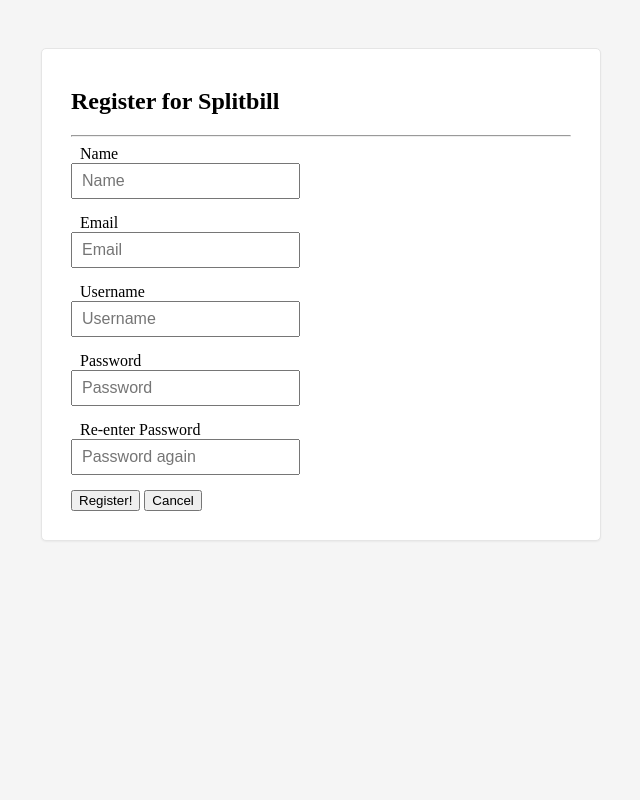
After one commit to srinath-sridhar/Yacrt, a Django app: template templates/registration/new.html in a window 1280 px wide. The commit adds this page. Shown: the whole page, without its empty margins (272-912 px from the left). Run offline with Django 3.2, Linux system fonts and the light colour scheme; the template is opened without the code that fills it, so the values that code supplies are empty; some libraries are stand-ins or nearby versions.

Commit message:
Added a working registration page. Validation is not present.

```diff
--- a/registration/urls.py
+++ b/registration/urls.py
@@ -3,6 +3,8 @@ from registration import views
 
 urlpatterns = patterns('',
                        url(r'^signin/$',views.signin_form, name="signin_form"),
+                       url(r'^new/$',views.create_new, name="create_new"),
+                       url(r'^save$',views.save_user, name="save_user"),
                        url(r'^authenticate_user/',views.authenticate_user, name="authenticate_user"),
                        url(r'^signout/$', views.signout, name="signout")
                        )
--- a/svnclient/pysclient.py
+++ b/svnclient/pysclient.py
@@ -18,9 +18,9 @@ class Pysclient:
 
     def get_file_list(self):
         file_list = []
-        for i in svncommands.list(self.client, self.url):
-                l = PylistWrapper(i, self.url)
-                file_list.append(l)
+        # for i in svncommands.list(self.client, self.url):
+        #         l = PylistWrapper(i, self.url)
+        #         file_list.append(l)
                 # Log purposes only
 #                logRepoFileListHeadVersion(self , l)
         return file_list
--- /dev/null
+++ b/templates/registration/new.html
@@ -0,0 +1,88 @@
+<html>
+<head>
+    <link rel="stylesheet" type="text/css" href="{{ STATIC_URL }}common/js/bootstrap.js">
+    <link rel="stylesheet" type="text/css" href="{{ STATIC_URL }}common/css/bootstrap-responsive.css">
+    <script src="{{ STATIC_URL }}common/js/jquery.js"></script>
+    <style type="text/css">
+        body {
+            padding-top: 40px;
+            padding-bottom: 40px;
+            background-color: #f5f5f5;
+        }
+
+        .form-signin {
+            max-width: 500px;
+            padding: 19px 29px 29px;
+            margin: 0 auto 20px;
+            background-color: #fff;
+            border: 1px solid #e5e5e5;
+            -webkit-border-radius: 5px;
+            -moz-border-radius: 5px;
+            border-radius: 5px;
+            -webkit-box-shadow: 0 1px 2px rgba(0,0,0,.05);
+            -moz-box-shadow: 0 1px 2px rgba(0,0,0,.05);
+            box-shadow: 0 1px 2px rgba(0,0,0,.05);
+        }
+
+        .form-signin input {
+            font-size: 16px;
+            height: auto;
+            margin-bottom: 15px;
+            padding: 7px 9px;
+        }
+
+        label {
+            font-size: 16px;
+            height: auto;
+            margin-bottom: 15px;
+            padding: 7px 9px;
+        }
+
+    </style>
+    <script>
+
+    </script>
+</head>
+<body>
+<div class="container hero-unit">
+    <form class="form-horizontal form-signin" action="/registration/save" method="POST">
+        {% csrf_token %}
+        <h2 class="text-info text-center">Register for Splitbill</h2><hr>
+        <div class="control-group">
+            <label class="control-label" for="name">Name</label>
+            <div class="controls">
+        <input type="text" maxlength="50" placeholder="Name" id="name" name="name">
+            </div>
+        </div>
+        <div class="control-group">
+            <label class="control-label" for="email">Email</label>
+            <div class="controls">
+        <input type="text" maxlength="50" placeholder="Email" id="email" name="email">
+            </div>
+        </div>
+        <div class="control-group">
+            <label class="control-label" for="username">Username</label>
+            <div class="controls">
+        <input type="text" maxlength="50" placeholder="Username" id="username" name="user_name">
+                </div>
+        </div>
+         <div class="control-group">
+             <label class="control-label" for="password">Password</label>
+             <div class="controls">
+        <input type="password" maxlength="50" placeholder="Password" id="password" name="password">
+                 </div>
+        </div>
+         <div class="control-group">
+             <label class="control-label" for="password-again">Re-enter Password</label>
+             <div class="controls">
+        <input type="password" maxlength="50" placeholder="Password again" id="password-again" >
+                 </div>
+            </div>
+        <div class="form-actions">
+            <button type="submit" class="btn btn-primary" id="submit">Register!</button>
+            <button type="reset" class="btn" id="reset">Cancel</button>
+        </div>
+    </form>
+</div>
+</body>
+</html>
--- a/templates/registration/signin_form.html
+++ b/templates/registration/signin_form.html
@@ -20,6 +20,7 @@
 				<input type="text" class="input-block-level" name="username" id="username1" placeholder="Username"/>
 				<input type="password" class="input-block-level" name="password" id="password1" placeholder="Password" />
 				<input type="submit" class="btn btn-large btn-primary" value="Sign In" />
+                <a href="/registration/new">Register</a>
 			</form>
 		</div>
 		<script type="text/javascript" src="{{STATIC_URL}}common/js/jquery.js"></script>
```
Also changed, not shown: registration/views.py (+12 -0 lines), 1 other file.
